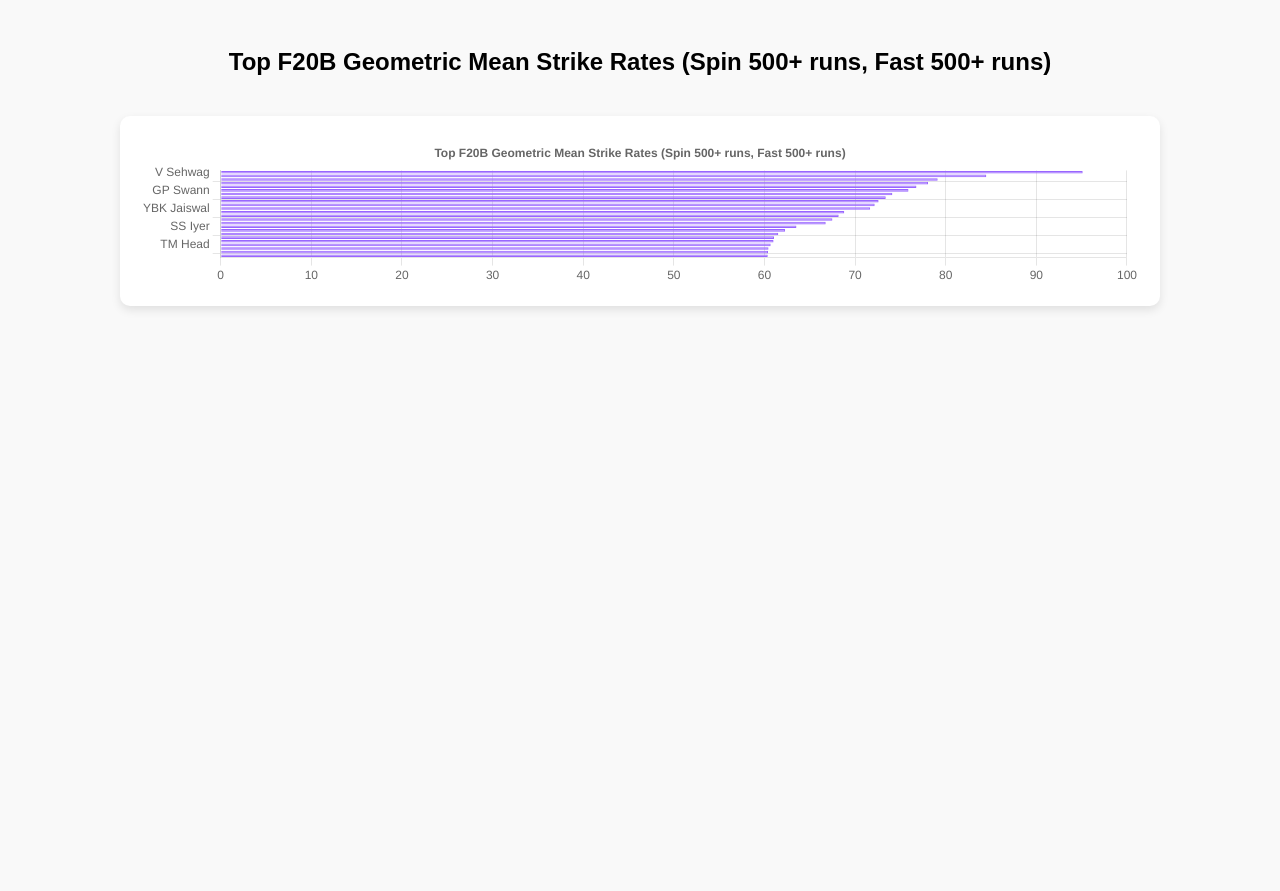
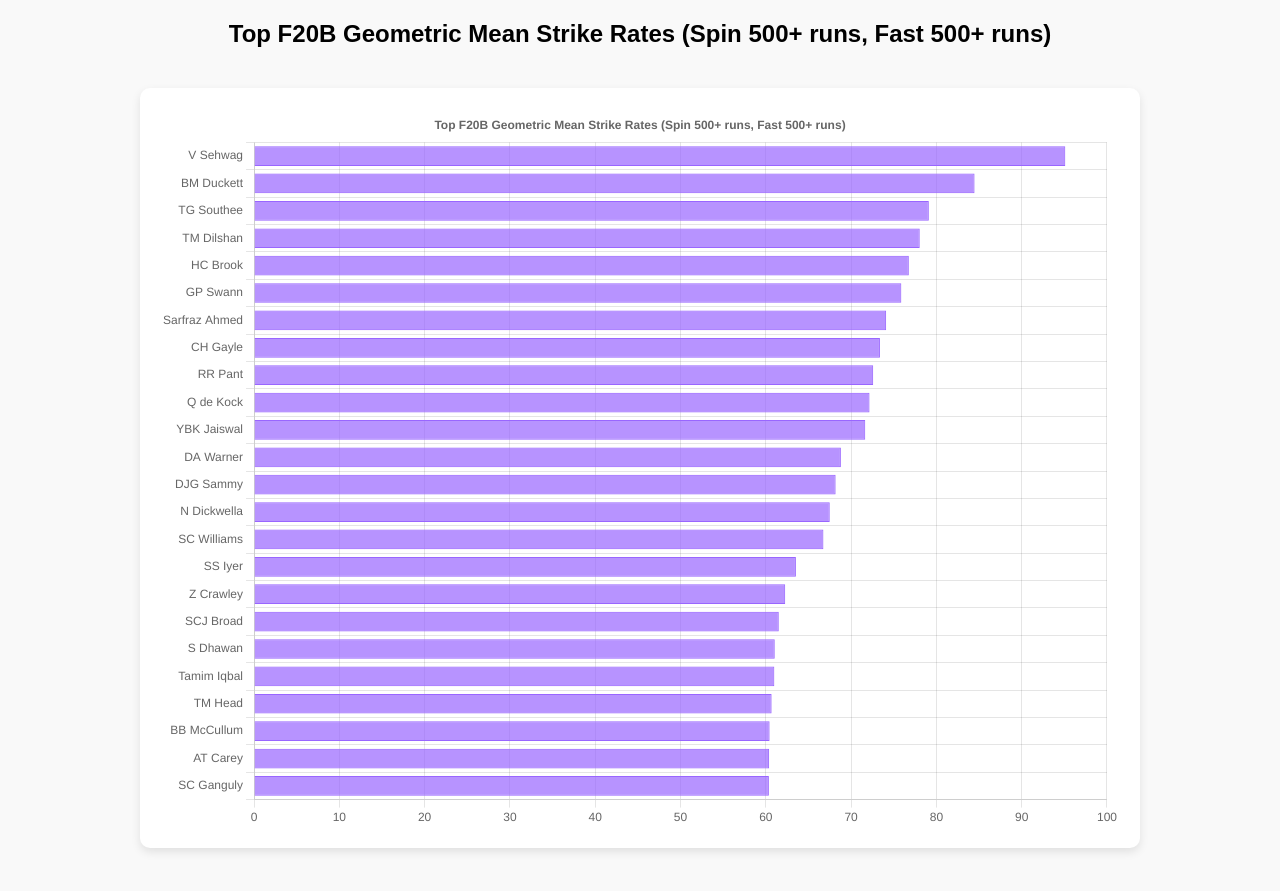
Before and after one commit to coversoncoversoff/coversoncoversoff-oss.github.io, a Jekyll site: the page assets/plots/No-Time-To-Settle-Plots/geo-mean.html, which Jekyll copies as it is, in a window 1280 px wide. Shown: the top 891 px of the page. Built offline with Jekyll 4.4.1, drawn with Linux system fonts in a browser that asks for light colours.

Commit message:
Update geo-mean.html

```diff
--- a/assets/plots/No-Time-To-Settle-Plots/geo-mean.html
+++ b/assets/plots/No-Time-To-Settle-Plots/geo-mean.html
@@ -5,10 +5,12 @@
   <title>Top F20B Geometric Mean Strike Rates</title>
   <script src="https://cdn.jsdelivr.net/npm/chart.js"></script>
   <style>
-    body {
+    html, body {
+      margin: 0;
+      padding: 0;
+      overflow-x: hidden;
       font-family: Arial, sans-serif;
       background: #f9f9f9;
-      padding: 20px;
     }
     .chart-container {
       width: 100%;
@@ -18,10 +20,12 @@
       padding: 20px;
       box-shadow: 0 4px 10px rgba(0,0,0,0.1);
       border-radius: 10px;
+      overflow: hidden;
+      box-sizing: border-box;
     }
     canvas {
-      /* Make canvas height large enough for all labels */
-      height: auto !important;
+      display: block;
+      max-width: 100% !important;
     }
   </style>
 </head>
@@ -52,7 +56,12 @@
   const combinedGeo = battersGeo.map((name, i) => ({ name, rate: geoStrikeRates[i] }))
                                 .sort((a, b) => b.rate - a.rate);
 
-  const ctxGeo = document.getElementById('geoMeanChart').getContext('2d');
+  // ✅ Dynamic height: 30px per bar
+  const chartHeight = combinedGeo.length * 30;
+  const canvas = document.getElementById('geoMeanChart');
+  canvas.height = chartHeight;
+
+  const ctxGeo = canvas.getContext('2d');
 
   new Chart(ctxGeo, {
     type: 'bar',
@@ -75,12 +84,19 @@
           display: true,
           text: 'Top F20B Geometric Mean Strike Rates (Spin 500+ runs, Fast 500+ runs)'
         },
-        legend: { display: false }
+        legend: { display: false },
+        tooltip: {
+          callbacks: {
+            label: function(context) {
+              return context.label + " : " + context.raw.toFixed(2);
+            }
+          }
+        }
       },
       scales: {
         y: {
           ticks: {
-            font: { size: 12 } // smaller font to fit long list
+            font: { size: 12 }
           }
         },
         x: { beginAtZero: true }
```
